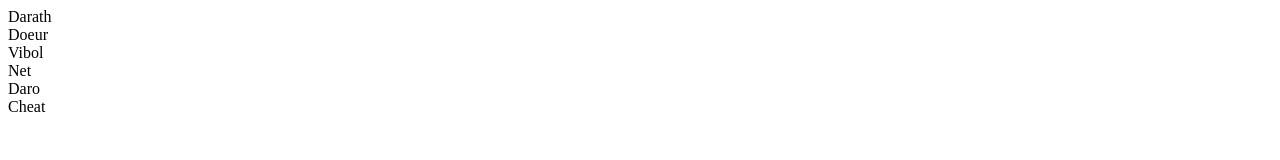
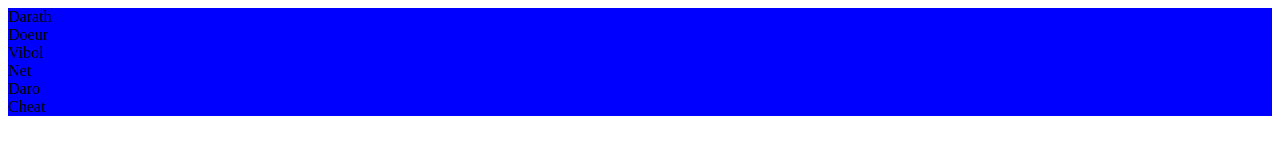
Before and after one commit to darathloyy/play-, a plain HTML site: page index.html in a window 1280 px wide. Drawn offline with Linux system fonts and the light colour scheme.

Commit message:
modified file add background

```diff
--- a/index.html
+++ b/index.html
@@ -5,6 +5,7 @@
     <meta http-equiv="X-UA-Compatible" content="IE=edge">
     <meta name="viewport" content="width=device-width, initial-scale=1.0">
     <title>Document</title>
+    <link rel="stylesheet" href="style.css">
 </head>
 <body>
     <div class="container">
--- a/style.css
+++ b/style.css
@@ -0,0 +1,6 @@
+.container{
+    background-color: brown;
+}
+.item{
+    background: blue;
+}
```
